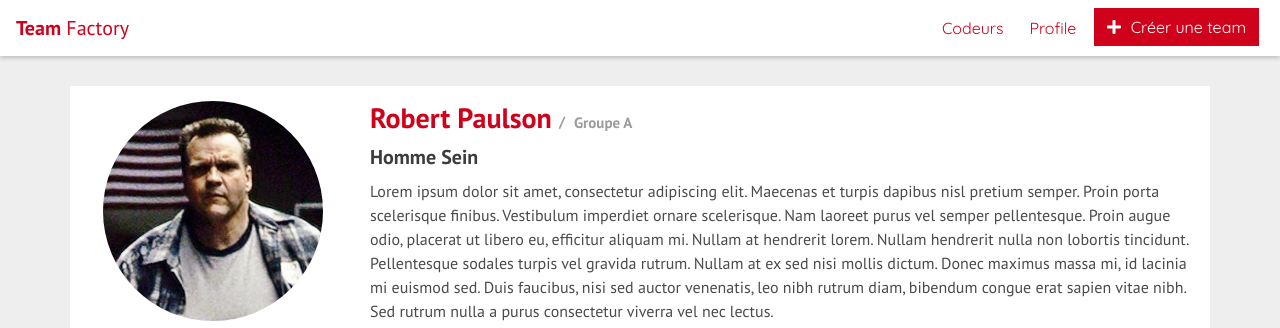
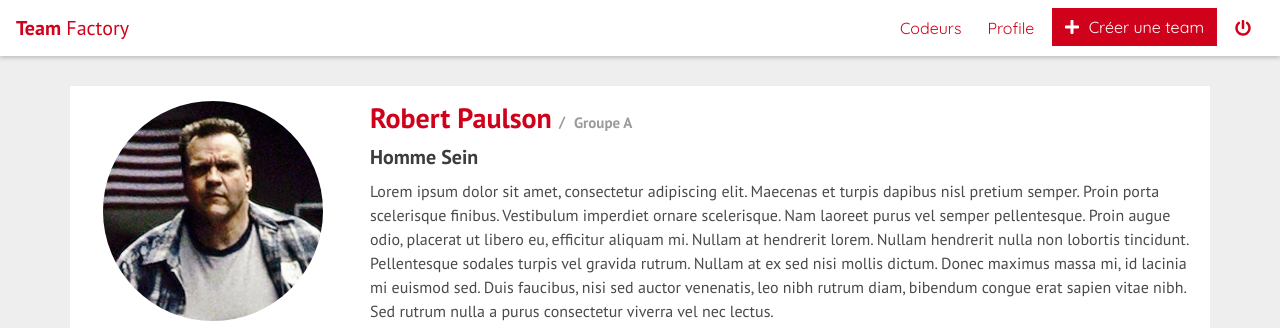
Before and after one commit to Helkir/TeamFactory, a plain HTML site: page public/user-profile.html in a window 1280 px wide. Shown: the top 328 px of the page. Drawn offline with nearby package versions, Linux system fonts and the light colour scheme.

Commit message:
Ajout du bouton log out

```diff
--- a/public/user-profile.html
+++ b/public/user-profile.html
@@ -50,6 +50,7 @@
                 <li class="nav-item">
                     <a class="nav-link" href="./user-profile.html">Profile</a>
                 </li>
+
                 <li class="nav-item">
                     <a class="btn btn-primary btn-add" href="./create-team.html">
                         <span class="btn-icon">
@@ -57,6 +58,14 @@
                         </span> Créer une team
                     </a>
                 </li>
+
+                <li class="nav-item">
+                        <a class="nav-link" href="./index.html">
+                            <span class="btn-icon">
+                                <i class="fas fa-power-off"></i>
+                            </span>
+                        </a>
+                    </li>
             </ul>
         </div>
     </nav>
```
Also changed, not shown: public/create-team.html (+7 -0 lines), public/dashboard.html (+7 -0 lines), public/list-users.html (+7 -0 lines).
